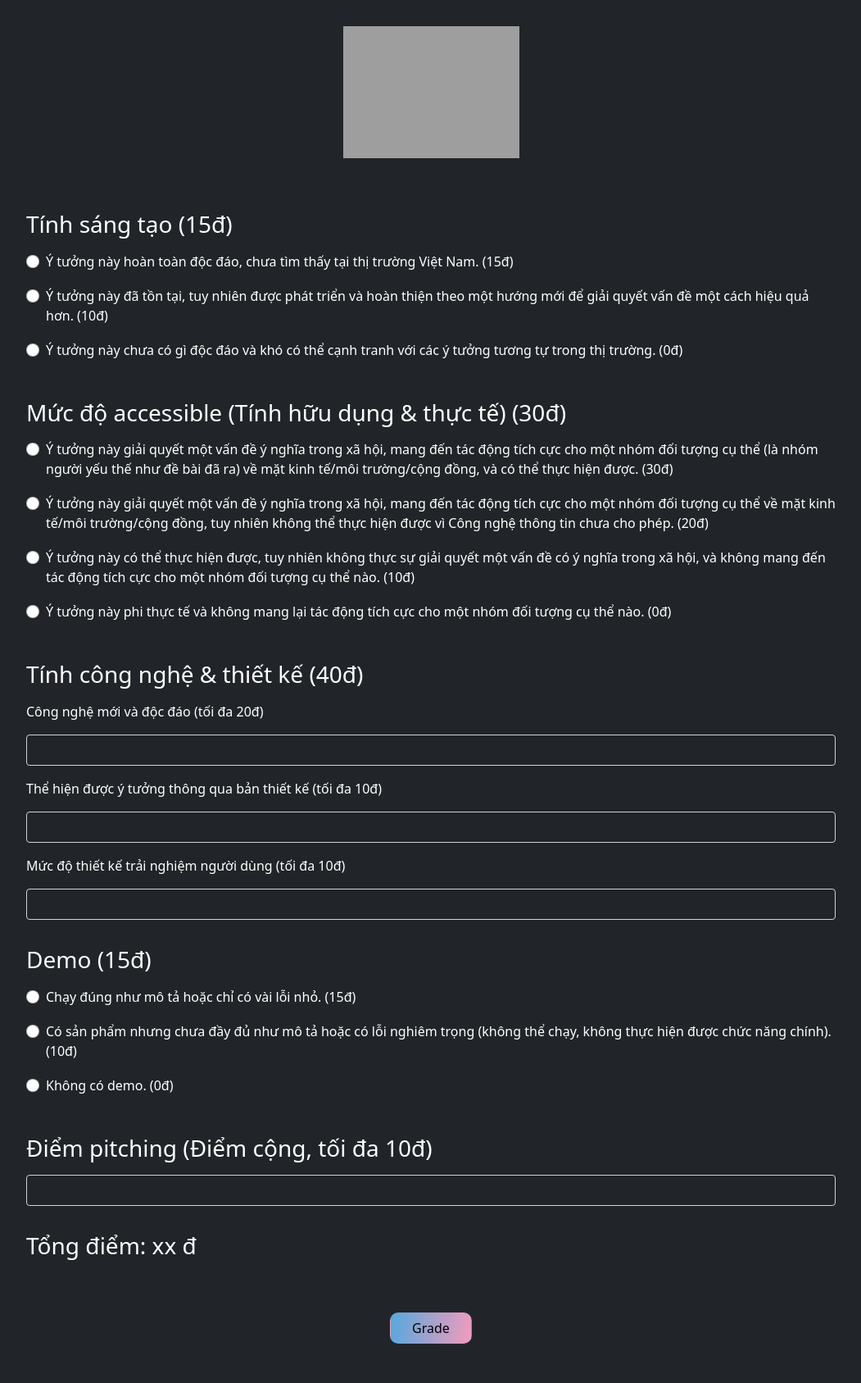
After one commit to shecodesvietnam/hackathon-submissions-system, a Flask app: template app/templates/grade.html in a window 1280 px wide. The commit adds this page. Shown: the whole page at 82% size, without its empty margins (114-1165 px from the left). Run offline with Flask 2, Linux system fonts and the light colour scheme; the template is opened without the code that fills it, so the values that code supplies are empty; some libraries are stand-ins or nearby versions; grey boxes are pictures that could not be loaded.

Commit message:
:star: add grade page for judge

```diff
--- a/app/static/css/styles.css
+++ b/app/static/css/styles.css
@@ -42,11 +42,7 @@ input{
   color: #FFFFFF;
 }
 
-.form-group{
-  margin-bottom: 1rem;
-}
-
-.welcome{
+.form-group, .form-control{
   margin-bottom: 1rem;
 }
 
@@ -77,3 +73,17 @@ input{
   text-decoration: none;
   visibility: hidden;
 }
+
+.dark-bg{
+  background-color: #151516;
+}
+
+.criteria{
+  margin-bottom: 1rem;
+  margin-top: 2rem;
+}
+
+.grade{
+  margin-left: 4rem;
+  margin-right: 4rem;
+}
--- /dev/null
+++ b/app/templates/grade.html
@@ -0,0 +1,92 @@
+{% extends 'base.html' %}
+
+{% block content %}
+<div class="container">
+  <div class="d-flex justify-content-center">
+    <img class="logoJudge" src="../static/images/svglogoWithoutBg.svg" alt="SheCodes Logo">
+  </div>
+  <form class="grade bg-dark">
+    <h3 class="criteria text-white">Tính sáng tạo (15đ)</h3>
+    <div class="form-check">
+      <input class="form-check-input" type="radio" name="creativeRadio" id="creativeOption1" value="15">
+      <label class="form-check-label text-white" for="creativeOption1">
+        Ý tưởng này hoàn toàn độc đáo, chưa tìm thấy tại thị trường Việt Nam. (15đ)
+      </label>
+    </div>
+    <div class="form-check">
+      <input class="form-check-input" type="radio" name="creativeRadio" id="creativeOption2" value="10">
+      <label class="form-check-label text-white" for="creativeOption2">
+         Ý tưởng này đã tồn tại, tuy nhiên được phát triển và hoàn thiện theo một hướng mới để giải quyết vấn đề một cách hiệu quả hơn. (10đ)
+      </label>
+    </div>
+    <div class="form-check">
+      <input class="form-check-input" type="radio" name="creativeRadio" id="creativeOption3" value="0">
+      <label class="form-check-label text-white" for="creativeOption3">
+        Ý tưởng này chưa có gì độc đáo và khó có thể cạnh tranh với các ý tưởng tương tự trong thị trường. (0đ)
+      </label>
+    </div>
+    <h3 class="criteria text-white">Mức độ accessible (Tính hữu dụng & thực tế) (30đ)</h3>
+    <div class="form-check">
+      <input class="form-check-input" type="radio" name="accessibleRadio" id="accessibleOption1" value="30">
+      <label class="form-check-label text-white" for="accessibleOption1">
+        Ý tưởng này giải quyết một vấn đề ý nghĩa trong xã hội, mang đến tác động tích cực cho một nhóm đối tượng cụ thể (là nhóm người yếu thế như đề bài đã ra) về mặt kinh tế/môi trường/cộng đồng, và có thể thực hiện được. (30đ)
+      </label>
+    </div>
+    <div class="form-check">
+      <input class="form-check-input" type="radio" name="accessibleRadio" id="accessibleOption2" value="20">
+      <label class="form-check-label text-white" for="accessibleOption2">
+         Ý tưởng này giải quyết một vấn đề ý nghĩa trong xã hội, mang đến tác động tích cực cho một nhóm đối tượng cụ thể về mặt kinh tế/môi trường/cộng đồng, tuy nhiên không thể thực hiện được vì Công nghệ thông tin chưa cho phép. (20đ)
+      </label>
+    </div>
+    <div class="form-check">
+      <input class="form-check-input" type="radio" name="accessibleRadio" id="accessibleOption3" value="10">
+      <label class="form-check-label text-white" for="accessibleOption3">
+         Ý tưởng này có thể thực hiện được, tuy nhiên không thực sự giải quyết một vấn đề có ý nghĩa trong xã hội, và không mang đến tác động tích cực cho một nhóm đối tượng cụ thể nào. (10đ)
+      </label>
+    </div>
+    <div class="form-check">
+      <input class="form-check-input" type="radio" name="accessibleRadio" id="accessibleOption4" value="0">
+      <label class="form-check-label text-white" for="accessibleOption4">
+        Ý tưởng này phi thực tế và không mang lại tác động tích cực cho một nhóm đối tượng cụ thể nào. (0đ)
+      </label>
+    </div>
+    <h3 class="criteria text-white">Tính công nghệ & thiết kế (40đ) </h3>
+    <label for="techOption1" class="text-white">Công nghệ mới và độc đáo (tối đa 20đ)</label>
+    <input type="number"  min="0" max="20" class="form-control bg-dark text-white" id="techOption1" required>
+    <label for="techOption2" class="text-white">Thể hiện được ý tưởng thông qua bản thiết kế (tối đa 10đ)</label>
+    <input type="number"  min="0" max="10" class="form-control bg-dark text-white" id="techOption2" required>
+    <label for="techOption3" class="text-white">Mức độ thiết kế trải nghiệm người dùng (tối đa 10đ)</label>
+    <input type="number"  min="0" max="10" class="form-control bg-dark text-white" id="techOption3" required>
+
+    <h3 class="criteria text-white">Demo (15đ)</h3>
+    <div class="form-check">
+      <input class="form-check-input" type="radio" name="demoRadio" id="demoOption1" value="15">
+      <label class="form-check-label text-white" for="demoOption1">
+        Chạy đúng như mô tả hoặc chỉ có vài lỗi nhỏ. (15đ)
+      </label>
+    </div>
+    <div class="form-check">
+      <input class="form-check-input" type="radio" name="demoRadio" id="demoOption2" value="10">
+      <label class="form-check-label text-white" for="demoOption2">
+         Có sản phẩm nhưng chưa đầy đủ như mô tả hoặc có lỗi nghiêm trọng (không thể chạy, không thực hiện được chức năng chính). (10đ)
+      </label>
+    </div>
+    <div class="form-check">
+      <input class="form-check-input" type="radio" name="demoRadio" id="demoOption3" value="0">
+      <label class="form-check-label text-white" for="demoOption3">
+      Không có demo. (0đ)
+      </label>
+    </div>
+    <h3 class="criteria text-white">Điểm pitching (Điểm cộng, tối đa 10đ)</h3>
+    <!-- <label for="pitchingInput" class="text-white"></label> -->
+    <input type="number"  min="0" max="10" class="form-control bg-dark text-white" id="pitchingInput" required>
+
+    <h3 class="criteria text-white">Tổng điểm: xx đ</h3>
+
+    <div class="d-flex justify-content-center">
+      <button type="submit" class="btn submitBtn mt-5 mb-5">Grade</button>
+    </div>
+
+  </form>
+</div>
+{% endblock %}
--- a/app/templates/submit.html
+++ b/app/templates/submit.html
@@ -8,7 +8,7 @@
       <div class="d-flex justify-content-center">
         <img class="logo" src="../static/images/svglogoWithoutBg.svg" alt="SheCodes Logo">
       </div>
-      <h1 class="text-white text-center welcome">
+      <h1 class="text-white text-center mb-3">
            Welcome! <br>
            Team {{ current_user.name }}
       </h1>
```
Also changed, not shown: app/templates/list_teams.html (+7 -1 lines).
